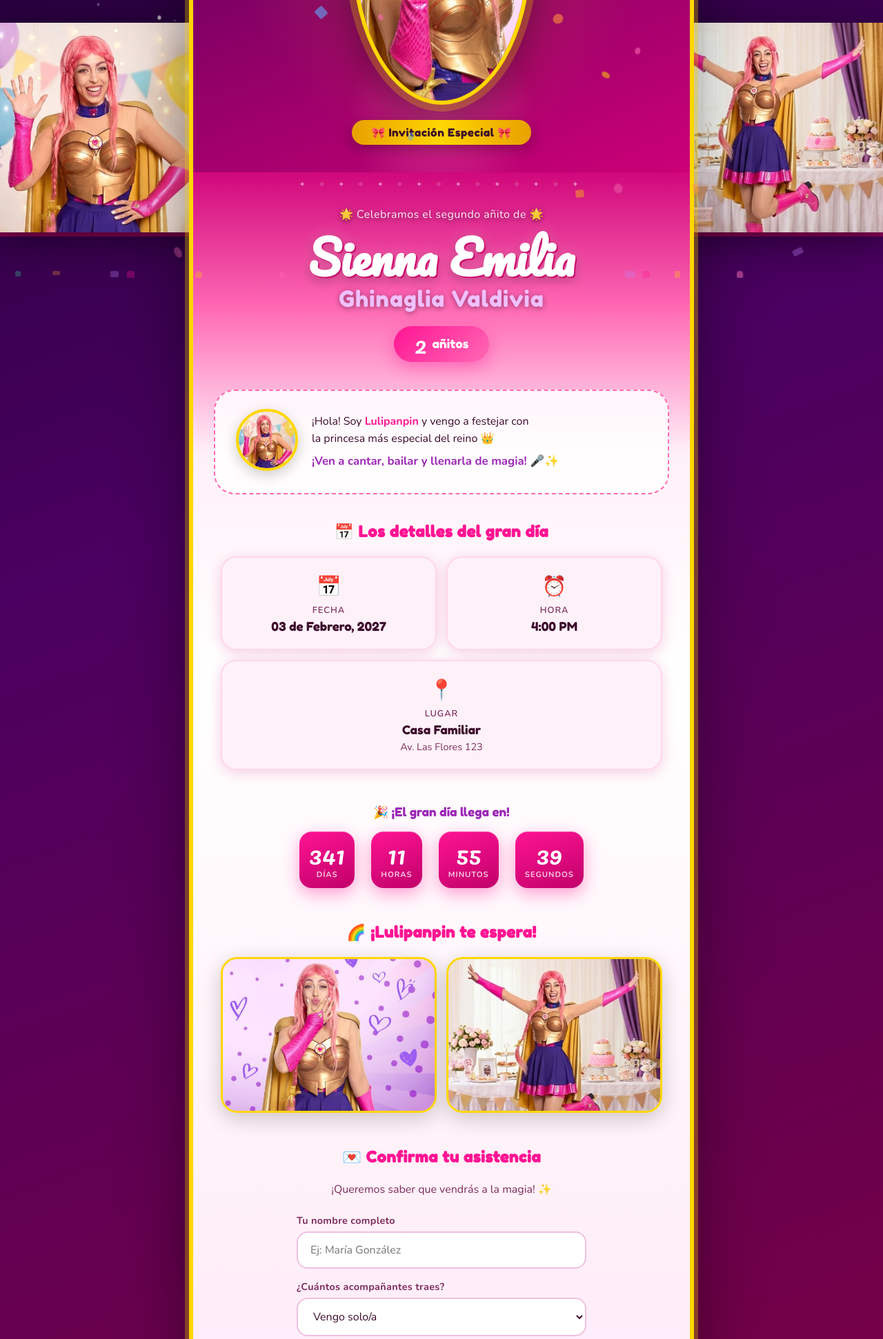
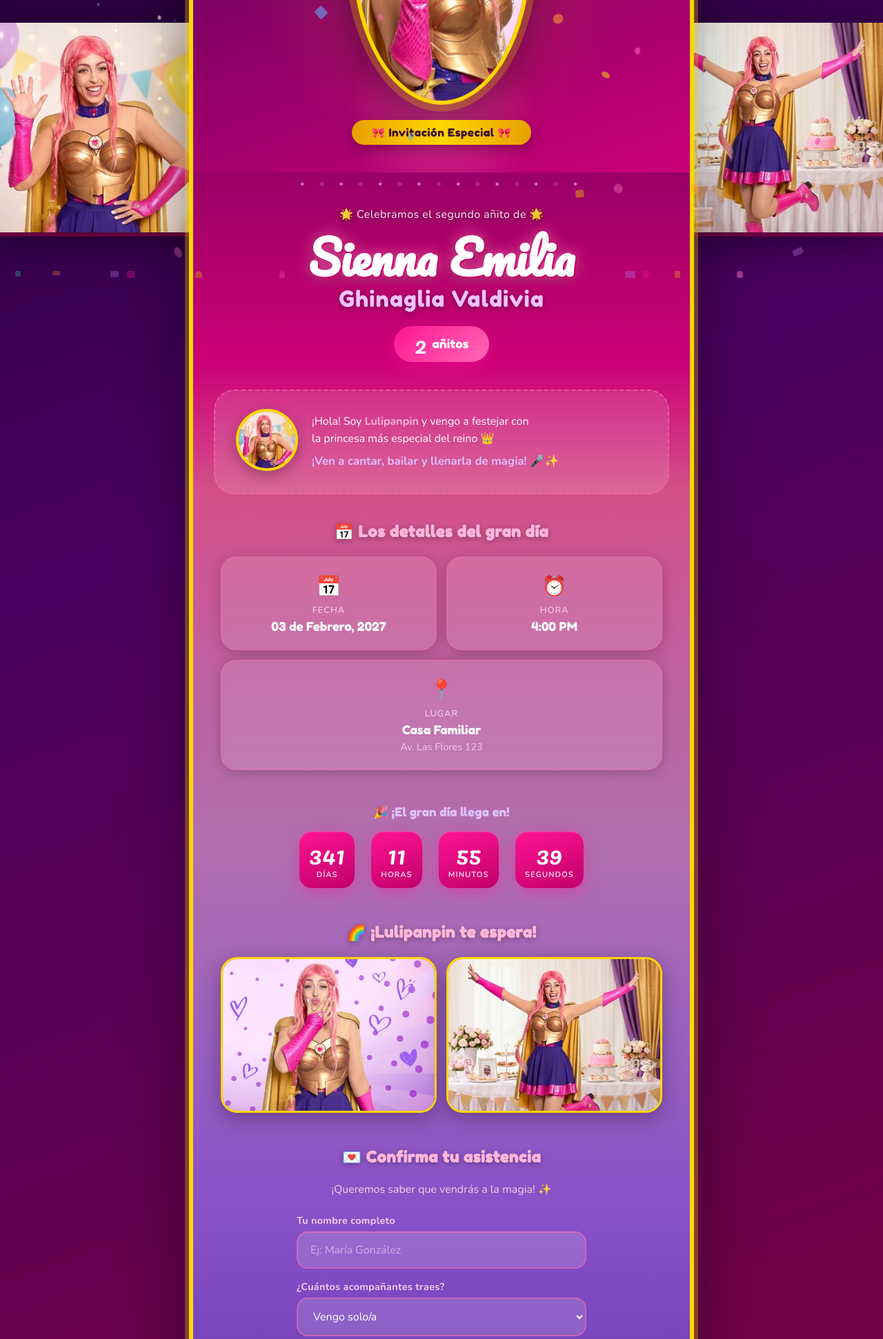
Before and after one commit to Ghinaglia/sienna-fiesta, a Flask app: page / in a window 1280 px wide. Shown: the part 457-2399 px from the top of the page at 69% size. Run offline with Flask 3, Linux system fonts and the light colour scheme.

Commit message:
fix: eliminar todos los fondos blancos

```diff
--- a/static/style.css
+++ b/static/style.css
@@ -3,7 +3,6 @@
    Tema: Magia, brillo y colores vibrantes 🎀
    ============================================ */
 
-/* — Variables ——————————————————————————— */
 :root {
     --pink:       #ff1493;
     --pink-light: #ff69b4;
@@ -21,9 +20,7 @@
     --font-body:  'Nunito', sans-serif;
 }
 
-/* — Reset & Base ——————————————————————— */
 *, *::before, *::after { box-sizing: border-box; margin: 0; padding: 0; }
-
 html { scroll-behavior: smooth; }
 
 body {
@@ -43,14 +40,12 @@ body {
     z-index: 0;
     overflow: hidden;
 }
-
 .bg-star {
     position: absolute;
     background: white;
     border-radius: 50%;
     animation: twinkle var(--dur, 2s) ease-in-out infinite alternate;
 }
-
 @keyframes twinkle {
     from { opacity: 0.15; transform: scale(0.8); }
     to   { opacity: 0.9;  transform: scale(1.3); }
@@ -59,23 +54,20 @@ body {
 /* — Confeti ———————————————————————————— */
 #confetti-container {
     position: fixed;
-    top: -20px;
-    left: 0;
+    top: -20px; left: 0;
     width: 100%;
     pointer-events: none;
     z-index: 999;
     overflow: hidden;
     height: 110vh;
 }
-
 .confetti-piece {
     position: absolute;
     top: -10px;
     animation: confettiFall linear forwards;
 }
-
 @keyframes confettiFall {
-    0%   { transform: translateY(0) rotate(0deg);   opacity: 1; }
+    0%   { transform: translateY(0) rotate(0deg); opacity: 1; }
     100% { transform: translateY(110vh) rotate(720deg); opacity: 0.3; }
 }
 
@@ -83,13 +75,11 @@ body {
 .stage-arch {
     position: fixed;
     top: 0; left: 0;
-    width: 100%;
-    height: 90px;
+    width: 100%; height: 90px;
     z-index: 10;
     pointer-events: none;
     overflow: hidden;
 }
-
 .arch-inner {
     display: flex;
     align-items: center;
@@ -104,18 +94,14 @@ body {
     text-shadow: 0 1px 2px rgba(255,255,255,0.5);
     box-shadow: 0 6px 30px rgba(0,0,0,0.4);
 }
-
 .arch-star { font-size: 1.4rem; animation: spinStar 4s linear infinite; }
 @keyframes spinStar { to { transform: rotate(360deg); } }
-
 .arch-text { font-weight: bold; }
 
-/* Cortinas decorativas en los lados */
 .curtain {
     position: absolute;
     top: 0;
-    width: 80px;
-    height: 340px;
+    width: 80px; height: 340px;
     background: linear-gradient(to bottom, #cc007a, #ff1493, #cc007a);
     clip-path: polygon(0 0, 100% 0, 85% 100%, 15% 100%);
 }
@@ -131,44 +117,29 @@ body {
     opacity: 0;
     transition: opacity 1s ease, transform 1.2s cubic-bezier(0.34, 1.56, 0.64, 1);
 }
-
-.side-character.left {
-    left: -10px;
-    transform: translateX(-120px);
-}
-.side-character.right {
-    right: -10px;
-    transform: translateX(120px);
-}
-
-.side-character.char-visible {
-    opacity: 1;
-    transform: translateX(0);
-}
-
+.side-character.left  { left: -10px;  transform: translateX(-120px); }
+.side-character.right { right: -10px; transform: translateX(120px); }
+.side-character.char-visible { opacity: 1; transform: translateX(0); }
 .side-character img {
     height: clamp(240px, 38vh, 380px);
     width: auto;
     object-fit: contain;
     filter: drop-shadow(0 10px 30px rgba(0,0,0,0.5));
 }
-
-@media (max-width: 900px) {
-    .side-character { display: none; }
-}
+@media (max-width: 900px) { .side-character { display: none; } }
 
 /* — Piso del escenario ———————————————— */
 .stage-floor {
     position: fixed;
     bottom: 0; left: 0;
-    width: 100%;
-    height: 70px;
+    width: 100%; height: 70px;
     background: linear-gradient(to top, rgba(180,0,90,0.7), transparent);
     z-index: 2;
     pointer-events: none;
 }
 
 /* — Tarjeta principal ————————————————— */
+/* Todo el fondo mágico oscuro de arriba a abajo */
 .invitation-card {
     position: relative;
     z-index: 6;
@@ -177,14 +148,18 @@ body {
     margin: 110px auto 100px;
     background: linear-gradient(to bottom,
         #0d0025 0%,
-        #2a0050 5%,
-        #5a0078 14%,
-        #cc0077 22%,
-        #ff69b4 30%,
-        #fff0f8 38%,
-        #ffffff 50%,
-        #fff0f8 80%,
-        #fce7ff 100%
+        #2a0050 6%,
+        #5a0078 13%,
+        #8b0066 20%,
+        #b0006a 27%,
+        #cc0077 33%,
+        #d4508a 40%,
+        #c060a0 50%,
+        #b070b0 60%,
+        #9b60c0 70%,
+        #8850c8 80%,
+        #7040b8 90%,
+        #5a30a0 100%
     );
     border-radius: 40px;
     box-shadow:
@@ -196,7 +171,6 @@ body {
     transform: translateY(40px) scale(0.97);
     transition: opacity 0.8s ease, transform 0.8s cubic-bezier(0.34, 1.2, 0.64, 1);
 }
-
 .invitation-card.card-visible {
     opacity: 1;
     transform: translateY(0) scale(1);
@@ -212,21 +186,17 @@ body {
     align-items: center;
     overflow: hidden;
 }
-
 .hero-section::before {
     content: "";
     position: absolute;
     inset: 0;
     background: radial-gradient(ellipse at 50% 0%, rgba(255,215,0,0.25), transparent 70%);
 }
-
 .hero-glow {
     position: absolute;
-    bottom: -60px;
-    left: 50%;
+    bottom: -60px; left: 50%;
     transform: translateX(-50%);
-    width: 280px;
-    height: 280px;
+    width: 280px; height: 280px;
     border-radius: 50%;
     background: radial-gradient(circle, rgba(255,105,180,0.6), transparent 70%);
     animation: pulse 3s ease-in-out infinite;
@@ -235,30 +205,23 @@ body {
     0%, 100% { transform: translateX(-50%) scale(1); opacity: 0.7; }
     50%       { transform: translateX(-50%) scale(1.15); opacity: 1; }
 }
-
 .hero-img {
-    position: relative;
-    z-index: 2;
+    position: relative; z-index: 2;
     width: clamp(180px, 55%, 260px);
     height: auto;
     border-radius: 50%;
     border: 6px solid var(--gold);
-    box-shadow:
-        0 0 0 10px rgba(255,215,0,0.25),
-        0 25px 60px rgba(0,0,0,0.4);
+    box-shadow: 0 0 0 10px rgba(255,215,0,0.25), 0 25px 60px rgba(0,0,0,0.4);
     object-fit: cover;
     object-position: top center;
     animation: heroFloat 4s ease-in-out infinite;
 }
-
 @keyframes heroFloat {
     0%, 100% { transform: translateY(0); }
     50%       { transform: translateY(-12px); }
 }
-
 .hero-badge {
-    position: relative;
-    z-index: 2;
+    position: relative; z-index: 2;
     margin-top: 20px;
     padding: 8px 28px;
     background: linear-gradient(90deg, var(--gold-deep), var(--gold), var(--gold-deep));
@@ -278,13 +241,10 @@ body {
     overflow: hidden;
     background: transparent;
 }
-
-/* Estrellas decorativas */
 .name-section::before {
     content: "✦ ✧ ✦ ✧ ✦ ✧ ✦ ✧ ✦ ✧ ✦ ✧ ✦ ✧ ✦";
     position: absolute;
-    top: 10px;
-    left: 0; right: 0;
+    top: 10px; left: 0; right: 0;
     text-align: center;
     font-size: 0.7rem;
     color: rgba(255,255,255,0.5);
@@ -292,9 +252,7 @@ body {
     animation: twinkleStars 3s ease-in-out infinite alternate;
     pointer-events: none;
 }
-
 .name-section::after { display: none; }
-
 @keyframes twinkleStars {
     from { opacity: 0.4; }
     to   { opacity: 1; }
@@ -307,24 +265,20 @@ body {
     text-shadow: 0 2px 8px rgba(0,0,0,0.5);
     margin-bottom: 14px;
     letter-spacing: 0.5px;
-    position: relative;
-    z-index: 2;
+    position: relative; z-index: 2;
 }
-
 .baby-name {
     font-family: var(--font-title);
     font-size: clamp(2.8rem, 8vw, 4.2rem);
     color: #fff;
     line-height: 1.1;
-    position: relative;
-    z-index: 2;
+    position: relative; z-index: 2;
     display: inline-block;
     text-shadow:
         2px 2px 0px rgba(200,0,100,0.8),
         0 0 20px rgba(255,105,180,0.9),
         0 4px 16px rgba(0,0,0,0.4);
 }
-
 .baby-name::after { display: none; }
 
 .baby-lastname {
@@ -335,10 +289,8 @@ body {
     margin: 4px 0 20px;
     font-weight: 400;
     letter-spacing: 1px;
-    position: relative;
-    z-index: 2;
+    position: relative; z-index: 2;
 }
-
 .age-badge {
     display: inline-flex;
     align-items: center;
@@ -350,56 +302,46 @@ body {
     box-shadow: 0 8px 25px rgba(255,20,147,0.4);
     font-family: var(--font-main);
     font-size: 1.3rem;
-    position: relative;
-    z-index: 2;
+    position: relative; z-index: 2;
 }
-.age-number {
-    font-family: var(--font-title);
-    font-size: 2rem;
-    line-height: 1;
-}
-.age-label { font-size: 1.1rem; }
+.age-number { font-family: var(--font-title); font-size: 2rem; line-height: 1; }
+.age-label  { font-size: 1.1rem; }
 
 /* — Mensaje de Lulipanpin ——————————————— */
 .luli-message {
     display: flex;
     align-items: center;
     gap: 20px;
-    margin: 0 30px 0;
+    margin: 0 30px;
     padding: 26px 30px;
-    background: rgba(255,255,255,0.85);
+    background: rgba(255,255,255,0.12);
     border-radius: 30px;
-    border: 2px dashed var(--pink-light);
+    border: 2px dashed rgba(255,105,180,0.6);
     text-align: left;
-    backdrop-filter: blur(4px);
+    backdrop-filter: blur(6px);
 }
-
 .luli-quote-img { flex-shrink: 0; }
-
 .luli-quote-img img {
-    width: 90px;
-    height: 90px;
+    width: 90px; height: 90px;
     border-radius: 50%;
     object-fit: cover;
     object-position: top center;
     border: 4px solid var(--gold);
-    box-shadow: 0 6px 20px rgba(0,0,0,0.2);
+    box-shadow: 0 6px 20px rgba(0,0,0,0.3);
 }
-
 .luli-quote-text {
     font-family: var(--font-body);
     font-size: 1rem;
-    color: var(--text-dark);
+    color: #fff;
     line-height: 1.6;
 }
-.luli-quote-text strong { color: var(--pink); }
+.luli-quote-text strong { color: #ffb6d9; }
 .luli-sub {
     margin-top: 6px;
     font-weight: 700;
-    color: var(--purple);
+    color: #e0c0ff;
     font-size: 1.05rem;
 }
-
 @media (max-width: 480px) {
     .luli-message { flex-direction: column; text-align: center; margin: 0 20px; }
 }
@@ -408,38 +350,37 @@ body {
 .event-info-section {
     padding: 40px 40px 10px;
     text-align: center;
+    background: transparent;
 }
-
 .section-title {
     font-family: var(--font-main);
     font-size: 1.4rem;
-    color: var(--pink);
+    color: #ffb6d9;
     margin-bottom: 22px;
     letter-spacing: 0.5px;
+    text-shadow: 0 2px 8px rgba(0,0,0,0.3);
 }
-
 .event-grid {
     display: grid;
     grid-template-columns: 1fr 1fr;
     gap: 14px;
 }
-
 .event-card {
-    background: rgba(255,240,248,0.9);
+    background: rgba(255,255,255,0.12);
     border-radius: 22px;
     padding: 22px 16px;
-    border: 2px solid rgba(255,20,147,0.12);
-    box-shadow: 0 4px 20px var(--shadow);
+    border: 2px solid rgba(255,105,180,0.3);
+    box-shadow: 0 4px 20px rgba(0,0,0,0.2);
     transition: transform 0.25s ease;
+    backdrop-filter: blur(4px);
 }
 .event-card:hover { transform: translateY(-4px); }
 .event-card.wide { grid-column: 1 / -1; }
-
 .event-icon { font-size: 1.8rem; margin-bottom: 6px; }
 .event-label {
     font-family: var(--font-body);
     font-size: 0.8rem;
-    color: var(--text-mid);
+    color: rgba(255,220,240,0.8);
     text-transform: uppercase;
     letter-spacing: 1px;
     font-weight: 600;
@@ -448,12 +389,12 @@ body {
 .event-value {
     font-family: var(--font-main);
     font-size: 1.1rem;
-    color: var(--text-dark);
+    color: #fff;
 }
 .event-address {
     font-family: var(--font-body);
     font-size: 0.9rem;
-    color: var(--text-mid);
+    color: rgba(255,220,240,0.8);
     margin-top: 4px;
 }
 
@@ -461,15 +402,14 @@ body {
 .countdown-section {
     padding: 40px 40px 10px;
     text-align: center;
+    background: transparent;
 }
-
 .countdown-label {
     font-family: var(--font-main);
     font-size: 1.1rem;
-    color: var(--purple);
+    color: #e0c0ff;
     margin-bottom: 18px;
 }
-
 .countdown-boxes {
     display: flex;
     justify-content: center;
@@ -477,7 +417,6 @@ body {
     gap: 8px;
     flex-wrap: wrap;
 }
-
 .time-box {
     background: linear-gradient(160deg, var(--pink), #c0006a);
     border-radius: 18px;
@@ -490,7 +429,6 @@ body {
     transition: transform 0.1s ease;
 }
 .time-box:hover { transform: scale(1.05); }
-
 .time-num {
     font-family: var(--font-title);
     font-size: 2.2rem;
@@ -507,15 +445,13 @@ body {
     font-weight: 700;
     margin-top: 4px;
 }
-
 .time-sep {
     font-family: var(--font-title);
     font-size: 2rem;
-    color: var(--pink);
+    color: #ffb6d9;
     animation: blink 1s step-end infinite;
 }
 @keyframes blink { 50% { opacity: 0; } }
-
 .party-time {
     font-family: var(--font-title);
     font-size: 2rem;
@@ -528,37 +464,30 @@ body {
 .gallery-section {
     padding: 40px 40px 10px;
     text-align: center;
+    background: transparent;
 }
-
 .gallery-grid {
     display: grid;
     grid-template-columns: 1fr 1fr;
     gap: 14px;
 }
-
 .gallery-item {
     position: relative;
     border-radius: 24px;
     overflow: hidden;
     border: 3px solid var(--gold);
-    box-shadow: 0 8px 30px rgba(0,0,0,0.2);
+    box-shadow: 0 8px 30px rgba(0,0,0,0.3);
     cursor: pointer;
 }
-
 .gallery-item img {
-    width: 100%;
-    height: 220px;
+    width: 100%; height: 220px;
     object-fit: cover;
     object-position: top center;
     transition: transform 0.4s ease;
     display: block;
 }
-.gallery-party {
-    object-position: center 20% !important;
-    height: 220px;
-}
+.gallery-party { object-position: center 20% !important; height: 220px; }
 .gallery-item:hover img { transform: scale(1.08); }
-
 .gallery-overlay {
     position: absolute;
     bottom: 0; left: 0; right: 0;
@@ -578,14 +507,12 @@ body {
     text-align: center;
     background: transparent;
 }
-
 .rsvp-subtitle {
     font-family: var(--font-body);
     font-size: 1rem;
-    color: var(--text-mid);
+    color: rgba(255,220,240,0.9);
     margin-bottom: 24px;
 }
-
 .rsvp-form {
     display: flex;
     flex-direction: column;
@@ -593,40 +520,39 @@ body {
     max-width: 420px;
     margin: 0 auto;
 }
-
 .form-group {
     display: flex;
     flex-direction: column;
     text-align: left;
     gap: 6px;
 }
-
 .form-group label {
     font-family: var(--font-body);
     font-size: 0.9rem;
     font-weight: 700;
-    color: var(--text-mid);
+    color: rgba(255,220,240,0.9);
     letter-spacing: 0.3px;
 }
-
 .form-group input,
 .form-group select {
     font-family: var(--font-body);
     font-size: 1rem;
     padding: 14px 18px;
-    border: 2px solid #f0c0df;
+    border: 2px solid rgba(255,105,180,0.5);
     border-radius: 16px;
     outline: none;
-    color: var(--text-dark);
-    background: white;
+    color: #fff;
+    background: rgba(255,255,255,0.15);
+    backdrop-filter: blur(4px);
     transition: border-color 0.2s ease, box-shadow 0.2s ease;
 }
-
+.form-group input::placeholder { color: rgba(255,220,240,0.6); }
 .form-group input:focus,
 .form-group select:focus {
     border-color: var(--pink);
-    box-shadow: 0 0 0 4px rgba(255,20,147,0.12);
+    box-shadow: 0 0 0 4px rgba(255,20,147,0.2);
 }
+.form-group select option { background: #4a0060; color: #fff; }
 
 .rsvp-btn {
     margin-top: 8px;
@@ -653,13 +579,14 @@ body {
     flex-direction: column;
     align-items: center;
     gap: 10px;
-    background: rgba(252,231,255,0.9);
+    background: rgba(255,255,255,0.12);
     border-radius: 24px;
     padding: 40px;
     font-family: var(--font-main);
     font-size: 1.2rem;
-    color: var(--purple);
-    border: 2px solid var(--pink-light);
+    color: #f0c0ff;
+    border: 2px solid rgba(255,105,180,0.5);
+    backdrop-filter: blur(4px);
 }
 .confirmed-icon { font-size: 3rem; animation: bounceIcon 0.6s ease infinite alternate; }
 @keyframes bounceIcon { to { transform: scale(1.2) rotate(5deg); } }
@@ -668,8 +595,8 @@ body {
 .music-section {
     padding: 10px 40px 30px;
     text-align: center;
+    background: transparent;
 }
-
 .music-btn {
     background: linear-gradient(90deg, var(--gold-deep), var(--gold));
     color: #3b0a2a;
@@ -697,7 +624,7 @@ body {
     background: transparent;
     font-family: var(--font-body);
     font-size: 1rem;
-    color: var(--text-mid);
+    color: rgba(255,220,240,0.9);
 }
 .footer-hearts {
     font-size: 1.4rem;
@@ -707,7 +634,7 @@ body {
 }
 @keyframes heartPulse { to { transform: scale(1.08); letter-spacing: 6px; } }
 
-/* — Responsive / Mobile-first ————————— */
+/* — Responsive ————————————————————————— */
 input, select, textarea { font-size: 16px !important; }
 * { -webkit-tap-highlight-color: transparent; }
 html { -webkit-overflow-scrolling: touch; }
@@ -723,84 +650,46 @@ button, .rsvp-btn, .music-btn { min-height: 44px; touch-action: manipulation; }
             0 0 0 8px rgba(255,215,0,0.2),
             0 20px 60px rgba(0,0,0,0.5);
     }
-
-    .arch-inner {
-        padding: 10px 12px;
-        font-size: 0.78rem;
-        gap: 6px;
-        letter-spacing: 0;
-    }
-    .arch-star { font-size: 1rem; }
-    .curtain { width: 50px; }
+    .arch-inner { padding: 10px 12px; font-size: 0.78rem; gap: 6px; letter-spacing: 0; }
+    .arch-star  { font-size: 1rem; }
+    .curtain    { width: 50px; }
     .hero-section { padding: 36px 16px 26px; }
-    .hero-img { width: 130px; height: 130px; }
-
+    .hero-img   { width: 130px; height: 130px; }
     .name-section { padding: 26px 18px 18px; }
-    .pre-title { font-size: 0.78rem; }
-    .baby-name { font-size: 2.4rem; }
+    .pre-title  { font-size: 0.78rem; }
+    .baby-name  { font-size: 2.4rem; }
     .baby-lastname { font-size: 1.2rem; }
-
-    .luli-message {
-        margin: 0 12px;
-        padding: 16px 14px;
-        gap: 12px;
-    }
+    .luli-message { margin: 0 12px; padding: 16px 14px; gap: 12px; }
     .luli-quote-img img { width: 72px; height: 72px; }
     .luli-quote-text { font-size: 0.85rem; }
-
     .event-info-section,
     .countdown-section,
     .gallery-section,
     .rsvp-section,
     .music-section,
-    .footer-section {
-        padding-left: 16px;
-        padding-right: 16px;
-    }
+    .footer-section { padding-left: 16px; padding-right: 16px; }
     .event-info-section { padding-top: 26px; }
     .gallery-section    { padding-top: 26px; }
     .rsvp-section       { padding-top: 26px; }
-
     .countdown-boxes { gap: 5px; }
-    .time-box {
-        min-width: 56px;
-        padding: 10px 8px 8px;
-        border-radius: 14px;
-    }
-    .time-num  { font-size: 1.5rem; }
-    .time-label { font-size: 0.58rem; }
-    .time-sep  { font-size: 1.5rem; }
-
+    .time-box    { min-width: 56px; padding: 10px 8px 8px; border-radius: 14px; }
+    .time-num    { font-size: 1.5rem; }
+    .time-label  { font-size: 0.58rem; }
+    .time-sep    { font-size: 1.5rem; }
     .gallery-grid { grid-template-columns: 1fr; }
     .gallery-item img { height: 200px; }
-
-    .rsvp-form { max-width: 100%; }
-    .form-group input,
-    .form-group select {
-        padding: 13px 14px;
-        border-radius: 14px;
-    }
-    .rsvp-btn {
-        padding: 16px;
-        font-size: 1.05rem;
-        min-height: 52px;
-    }
-
-    .music-btn {
-        width: 100%;
-        justify-content: center;
-        padding: 14px 20px;
-    }
-
+    .rsvp-form  { max-width: 100%; }
+    .form-group input, .form-group select { padding: 13px 14px; border-radius: 14px; }
+    .rsvp-btn   { padding: 16px; font-size: 1.05rem; min-height: 52px; }
+    .music-btn  { width: 100%; justify-content: center; padding: 14px 20px; }
     .footer-section { padding: 24px 16px 40px; }
-    .footer-hearts { font-size: 1.2rem; }
-    .confirmed-msg { padding: 28px 20px; font-size: 1rem; }
+    .footer-hearts  { font-size: 1.2rem; }
+    .confirmed-msg  { padding: 28px 20px; font-size: 1rem; }
 }
 
-/* Teléfonos muy pequeños (< 360px) */
 @media (max-width: 360px) {
-    .baby-name   { font-size: 2rem; }
-    .arch-inner  { font-size: 0.7rem; }
-    .time-box    { min-width: 48px; }
-    .time-num    { font-size: 1.3rem; }
+    .baby-name  { font-size: 2rem; }
+    .arch-inner { font-size: 0.7rem; }
+    .time-box   { min-width: 48px; }
+    .time-num   { font-size: 1.3rem; }
 }
```
